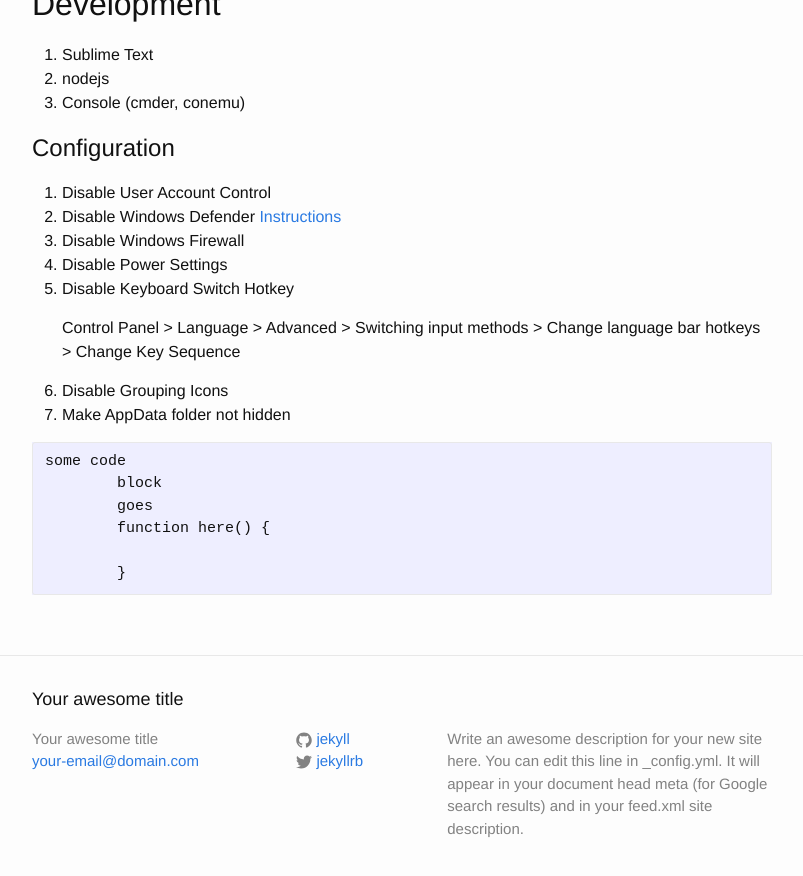
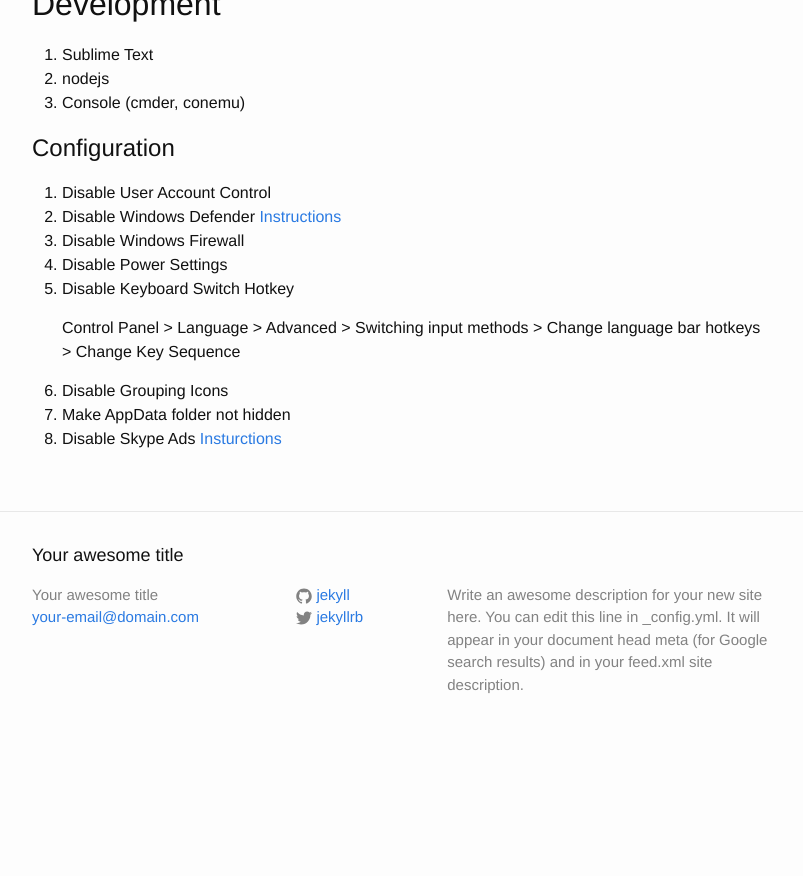
Before and after one commit to WesleyLuk90/WesleyLuk90.github.io, a Jekyll site: the page built from reinstall.md, in a window 1280 px wide and 900 px high, scrolled down 855 px. Shown: the top 876 px of the window, without its empty margins (238-1041 px from the left). Built offline with Jekyll 4.4.1, drawn with Linux system fonts in a browser that asks for light colours; after the commit the page ends 1611 px from its top, so only the background shows below that.

Commit message:
Added instructions to disable ads in skype

````diff
--- a/reinstall.md
+++ b/reinstall.md
@@ -49,12 +49,4 @@ date:   2016-04-23 2:38:00 -0700
 
 6. Disable Grouping Icons
 7. Make AppData folder not hidden
-
-```
-some code
-	block
-	goes
-	function here() {
-
-	}
-```
+8. Disable Skype Ads [Insturctions](http://www.cnet.com/how-to/how-to-disable-ads-in-skype/)
````
